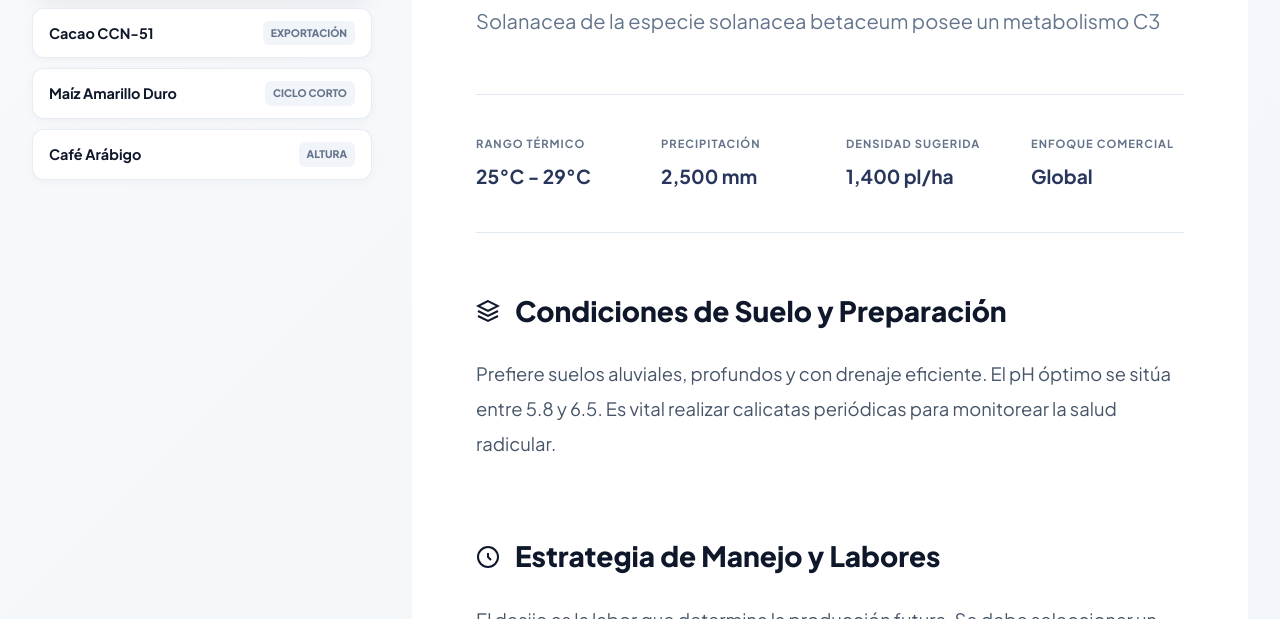
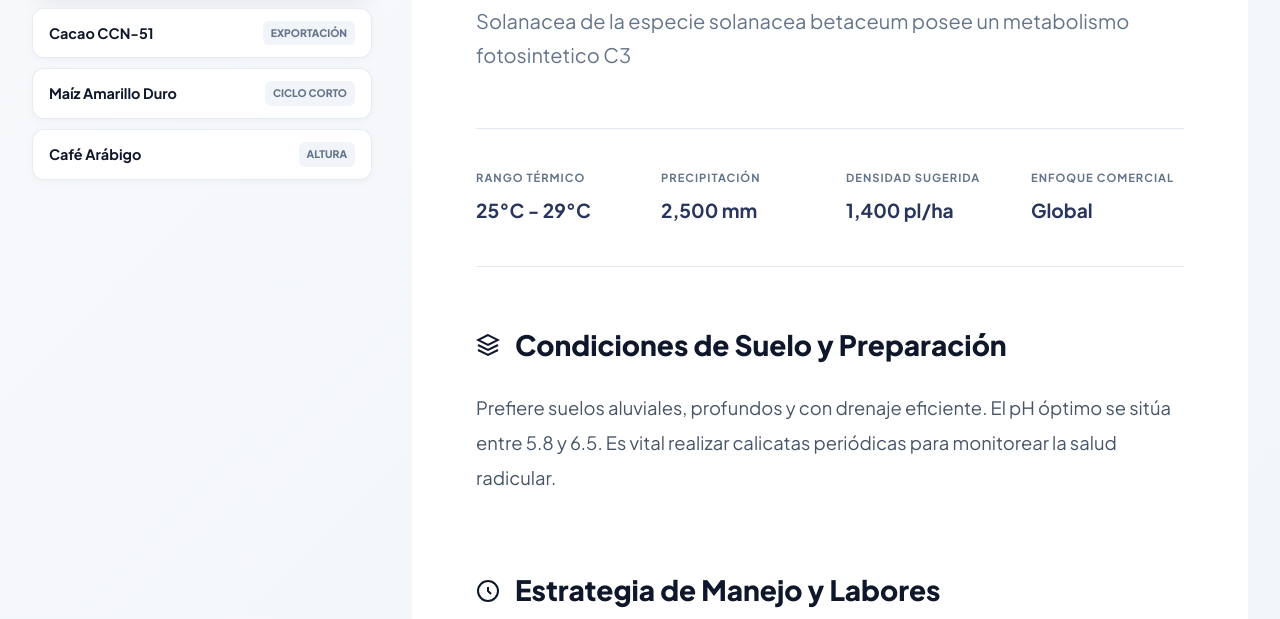
Before and after one commit to zacrof/apredizaje, a plain HTML site: page cultivos.html in a window 1280 px wide. Shown: the part 481-1100 px from the top of the page. Drawn offline with Linux system fonts and the light colour scheme.

```diff
--- a/cultivos.html
+++ b/cultivos.html
@@ -443,7 +443,7 @@
                 nombre: "Tomate de árbol",
                 nombre2: "Solanum Betaceum",
                 categoria: "Frutales",
-                resumen: "Solanacea de la especie solanacea betaceum posee un metabolismo C3",
+                resumen: "Solanacea de la especie solanacea betaceum posee un metabolismo fotosintetico C3",
                 suelo: "Prefiere suelos aluviales, profundos y con drenaje eficiente. El pH óptimo se sitúa entre 5.8 y 6.5. Es vital realizar calicatas periódicas para monitorear la salud radicular.",
                 manejo: "El desije es la labor que determina la producción futura. Se debe seleccionar un hijo seguidor vigoroso y bien posicionado para mantener la línea de siembra.",
                 cosecha: "Se realiza bajo estrictas normas de calidad, midiendo el grado (calibre) y longitud. El enfunde es esencial para proteger la fruta de daños mecánicos e insectos.",
```
